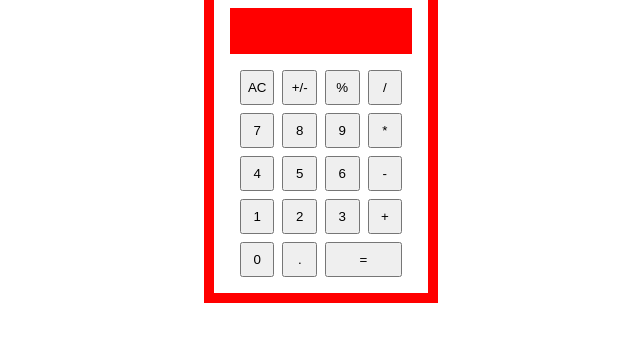
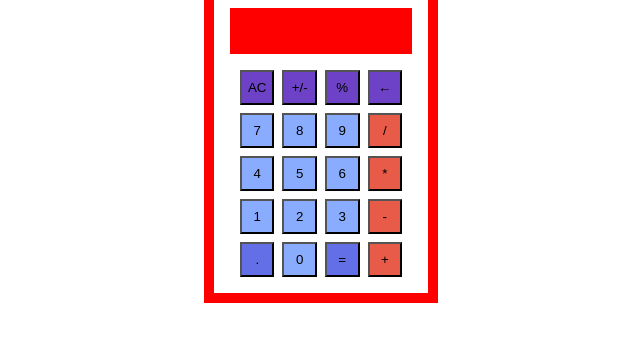
Before and after one commit to peteralexa/top-calculator, a plain HTML site: page index.html in a window 1280 px wide. Shown: the part 292-634 px from the top of the page, without its empty margins (319-959 px from the left). Drawn offline with Linux system fonts and the light colour scheme.

Commit message:
Add backspace button

```diff
--- a/index.html
+++ b/index.html
@@ -19,22 +19,23 @@
             <button class="clear-btn" id="clear">AC</button>
             <button class="negative-btn" id="negative">+/-</button>
             <button class="operator-btn" id="percent">%</button>
+            <button class="backspace-btn"id="backspace">←</button>
+            <button class="num-btn" id="num-7">7</button>
+            <button class="num-btn" id="num-8">8</button>
+            <button class="num-btn" id="num-9">9</button>
             <button class="operator-btn" id="divide">/</button>
-            <button class="num-btn" id="num-7" data-num="7">7</button>
-            <button class="num-btn" id="num-8" data-num="8">8</button>
-            <button class="num-btn" id="num-9" data-num="9">9</button>
+            <button class="num-btn" id="num-4">4</button>
+            <button class="num-btn" id="num-5">5</button>
+            <button class="num-btn" id="num-6">6</button>
             <button class="operator-btn" id="multiply">*</button>
-            <button class="num-btn" id="num-4" data-num="4">4</button>
-            <button class="num-btn" id="num-5" data-num="5">5</button>
-            <button class="num-btn" id="num-6" data-num="6">6</button>
+            <button class="num-btn" id="num-1">1</button>
+            <button class="num-btn" id="num-2">2</button>
+            <button class="num-btn" id="num-3">3</button>
             <button class="operator-btn" id="minus">-</button>
-            <button class="num-btn" id="num-1" data-num="1">1</button>
-            <button class="num-btn" id="num-2" data-num="2">2</button>
-            <button class="num-btn" id="num-3" data-num="3">3</button>
+            <button class="decimal-btn" id="decimal">.</button>
+            <button class="num-btn" id="num-0">0</button>
+            <button class="equals-btn" id="equals">=</button>
             <button class="operator-btn" id="plus">+</button>
-            <button class="num-btn" id="num-0" data-num="0">0</button>
-            <button class="decimal" id="decimal">.</button>
-            <button class="equals-btn" id="equals">=</button>
         </div>
     </div>
     <script src="./script.js"></script>
--- a/script.js
+++ b/script.js
@@ -14,6 +14,19 @@ const equalsBtn = document.getElementById("equals");
 const decimalBtn = document.getElementById("decimal");
 const negativeBtn = document.getElementById("negative");
 const clearBtn = document.getElementById("clear");
+const backspaceBtn = document.getElementById("backspace");
+
+backspaceBtn.addEventListener("click", function () {
+    if (equalsPressed) {
+        allClear();
+    } else if (operator === "") {
+        numA = numA.slice(0, -1);
+        display.textContent = numA;
+    } else {
+        numB = numB.slice(0, -1);
+        display.textContent = numB;
+    }
+});
 
 decimalBtn.addEventListener("click", function () {
     if (operator === "" && numA.indexOf(".") === -1) {
--- a/styles.css
+++ b/styles.css
@@ -41,11 +41,6 @@ body {
     gap: 0.5em;
 }
 
-#equals {
-    grid-row: 5/5;
-    grid-column: 3/5;
-}
-
 .num-btn,
 .operator-btn {
     padding: 0.5rem;
@@ -57,3 +52,26 @@ body {
 .operator-btn:focus {
     background-color: #ccc;
 }
+
+#divide,
+#multiply,
+#minus,
+#plus {
+    background-color: #e85b48;
+}
+
+#negative,
+#backspace,
+#percent,
+#clear {
+    background-color: #6d42c7;
+}
+
+.num-btn {
+    background-color: #8aacff; ;
+}
+
+#decimal,
+#equals {
+   background-color: #626fe6;
+}
```
